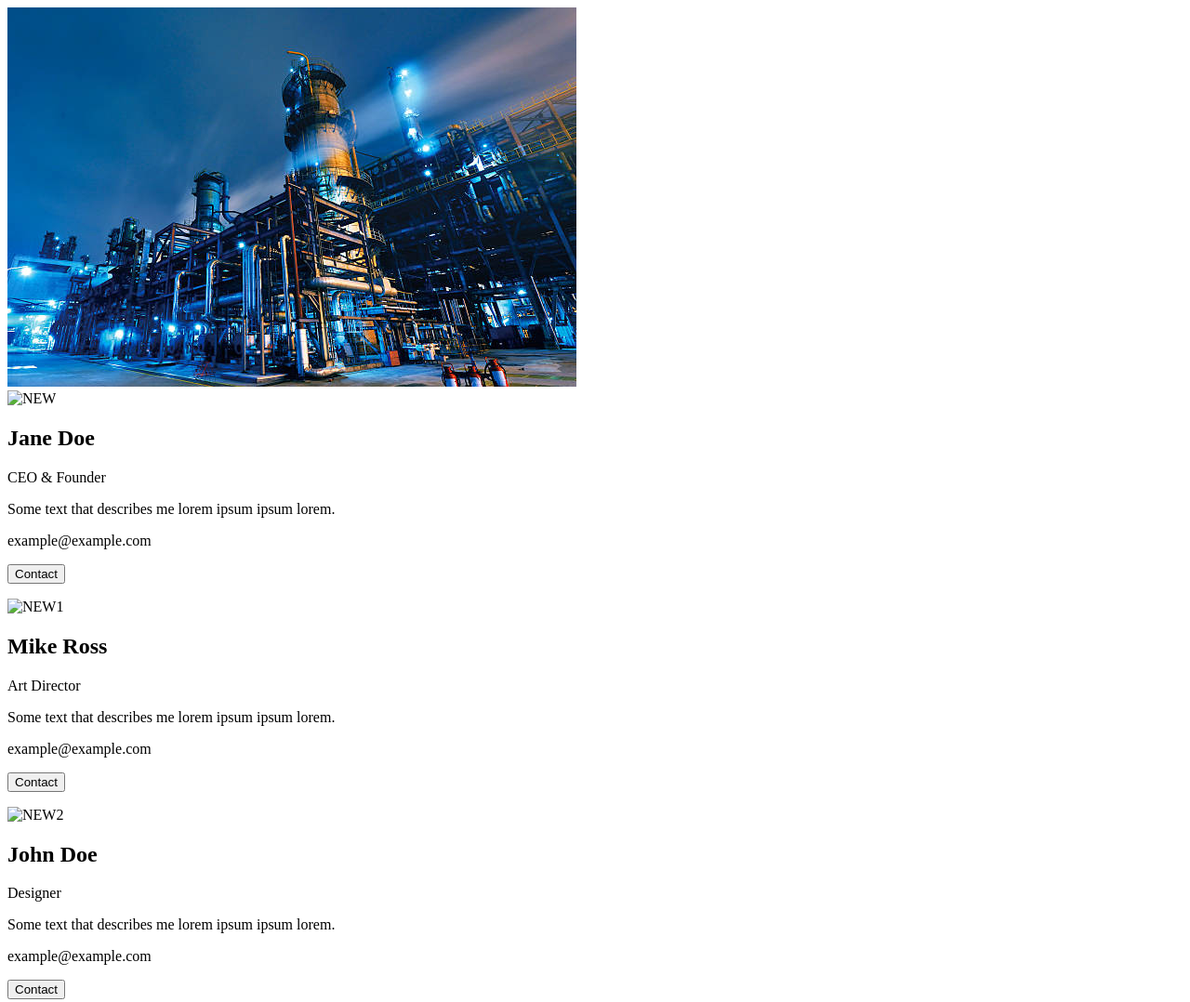
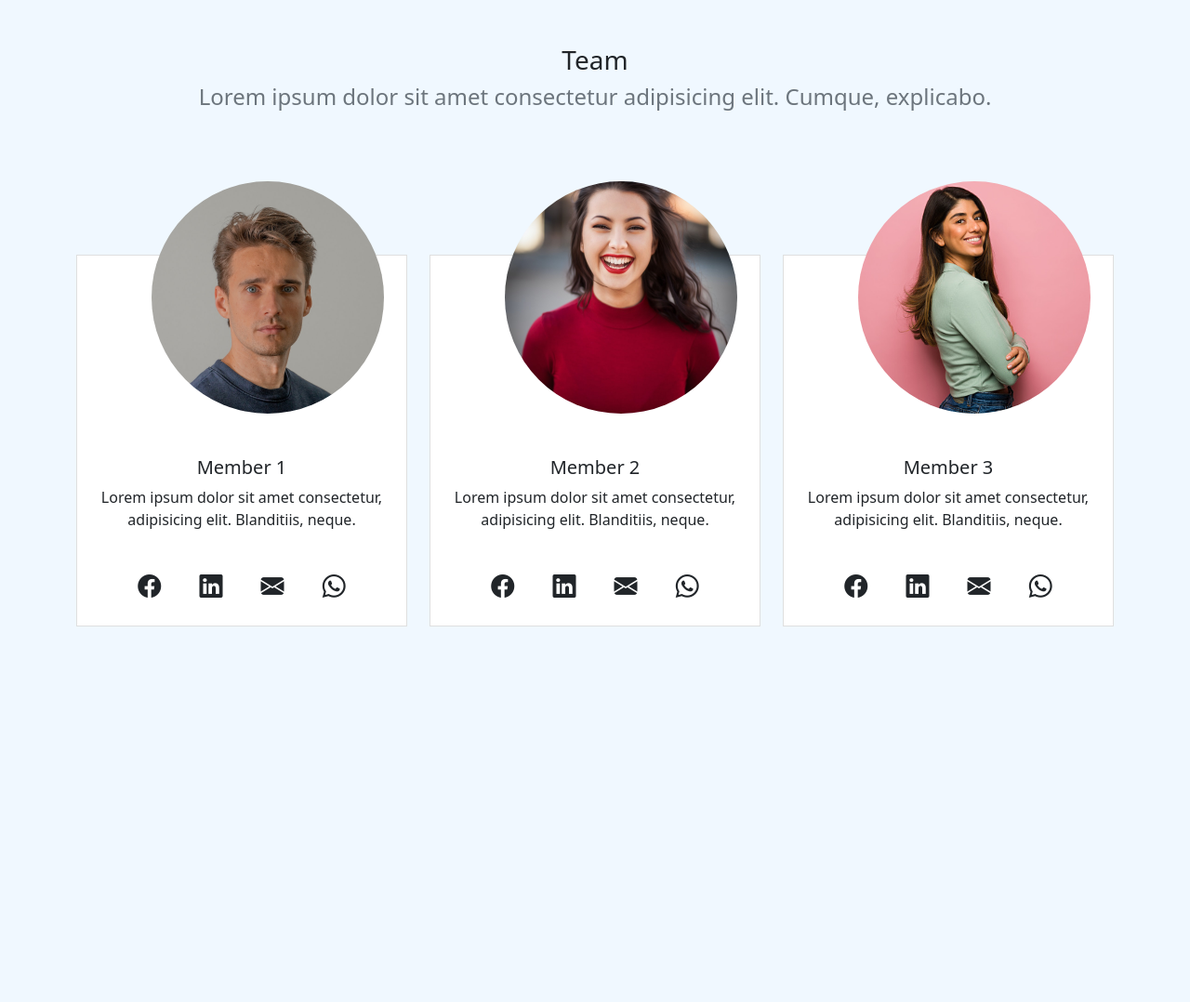
Before and after one commit to Shukla4343/Project1, a plain HTML site: page Team.html in a window 1280 px wide. Shown: the whole page at 93% size. After the commit the page ends 800 px from the top, so only its background shows below. Drawn offline with nearby package versions, Linux system fonts and the light colour scheme.

Commit message:
initial commit

```diff
--- a/Team.html
+++ b/Team.html
@@ -1,52 +1,73 @@
-<!DOCTYPE html>
+<!doctype html>
 <html lang="en">
   <head>
-    <meta charset="UTF-8">
-    <meta name="viewport" content="width=device-width, initial-scale=1.0">
-    <title>Document</title>
-    <img src="images.jpg" alt="No image">
+    <!-- Required meta tags -->
+    <meta charset="utf-8">
+    <meta name="viewport" content="width=device-width, initial-scale=1">
+
+    <!-- Bootstrap CSS -->
+    <link href="https://cdn.jsdelivr.net/npm/bootstrap@5.0.2/dist/css/bootstrap.min.css" rel="stylesheet" integrity="sha384-EVSTQN3/azprG1Anm3QDgpJLIm9Nao0Yz1ztcQTwFspd3yD65VohhpuuCOmLASjC" crossorigin="anonymous">
+    <link href="./style.css" rel="stylesheet">
+    <link rel="stylesheet" href="https://cdn.jsdelivr.net/npm/bootstrap-icons@1.10.3/font/bootstrap-icons.css">
+    <title>Team Section</title>
   </head>
   <body>
-    <div class="row">
-        <div class="column">
+    <div class="container text-center py-5">
+        <h3 >Team</h3>
+        <h4 class="text-muted">Lorem ipsum dolor sit amet consectetur adipisicing elit. Cumque, explicabo.</h4>
+        <div class="row row-cols-1 row-cols-md-3 g-4 py-5">
+            <div class="col">
               <div class="card">
-            <img src="img1.jpg" alt="NEW" style="width:100%">
-            <div class="container">
-              <h2>Jane Doe</h2>
-              <p class="title">CEO &amp; Founder</p>
-              <p>Some text that describes me lorem ipsum ipsum lorem.</p>
-              <p>example@example.com</p>
-              <p><button class="button">Contact</button></p>
+                <img src="./img/user1.jfif" class="card-img-top" alt="...">
+                <div class="card-body">
+                  <h5 class="card-title">Member 1</h5>
+                  <p class="card-text">Lorem ipsum dolor sit amet consectetur, adipisicing elit. Blanditiis, neque.</p>
+                </div>
+                <div class="d-flex justify-content-evenly p-4">
+                    <i class="bi bi-facebook"></i>
+                    <i class="bi bi-linkedin"></i>
+                    <i class="bi bi-envelope-fill"></i>
+                    <i class="bi bi-whatsapp"></i>
+                </div>
+              </div>
+            </div>
+            <div class="col">
+              <div class="card">
+                <img src="./img/user3.jfif" class="card-img-top" alt="...">
+                <div class="card-body">
+                  <h5 class="card-title">Member 2</h5>
+                  <p class="card-text">Lorem ipsum dolor sit amet consectetur, adipisicing elit. Blanditiis, neque.</p>
+                </div>
+                <div class="d-flex justify-content-evenly p-4">
+                    <i class="bi bi-facebook"></i>
+                    <i class="bi bi-linkedin"></i>
+                    <i class="bi bi-envelope-fill"></i>
+                    <i class="bi bi-whatsapp"></i>
+                </div>
+              </div>
+            </div>
+            <div class="col">
+              <div class="card">
+                <img src="./img/user3.jpg" class="card-img-top" alt="...">
+                <div class="card-body">
+                  <h5 class="card-title">Member 3</h5>
+                  <p class="card-text">Lorem ipsum dolor sit amet consectetur, adipisicing elit. Blanditiis, neque.</p>
+                </div>
+                <div class="d-flex justify-content-evenly p-4">
+                    <i class="bi bi-facebook"></i>
+                    <i class="bi bi-linkedin"></i>
+                    <i class="bi bi-envelope-fill"></i>
+                    <i class="bi bi-whatsapp"></i>
                 </div>
               </div>
             </div>
 
-        <div class="column">
-          <div class="card">
-            <img src="img2.jpg" alt="NEW1" style="width:100%">
-            <div class="container">
-              <h2>Mike Ross</h2>
-              <p class="title">Art Director</p>
-              <p>Some text that describes me lorem ipsum ipsum lorem.</p>
-              <p>example@example.com</p>
-              <p><button class="button">Contact</button></p>
-            </div>
           </div>
     </div>
 
-        <div class="column">
-          <div class="card">
-            <img src="img3.jpg" alt="NEW2" style="width:100%">
-            <div class="container">
-              <h2>John Doe</h2>
-              <p class="title">Designer</p>
-              <p>Some text that describes me lorem ipsum ipsum lorem.</p>
-              <p>example@example.com</p>
-              <p><button class="button">Contact</button></p>
-            </div>
-          </div>
-        </div>
-      </div>
+
+    <!-- Option 1: Bootstrap Bundle with Popper -->
+    <script src="https://cdn.jsdelivr.net/npm/bootstrap@5.0.2/dist/js/bootstrap.bundle.min.js" integrity="sha384-MrcW6ZMFYlzcLA8Nl+NtUVF0sA7MsXsP1UyJoMp4YLEuNSfAP+JcXn/tWtIaxVXM" crossorigin="anonymous"></script>
 
   </body>
 </html>
--- /dev/null
+++ b/style.css
@@ -0,0 +1,40 @@
+*{
+    padding: 0;
+    margin: 0;
+    box-sizing: border-box;
+}
+body{
+    background-color: aliceblue;
+}
+
+.card-img-top{
+    border-radius: 50%;
+    height: 250px !important;
+    width: 250px !important;
+    position: relative;
+    left: 80px;
+    top: -80px;
+    object-fit: cover;
+}
+.card{
+    border-radius: 0;
+    cursor: pointer;
+    margin-top: 100px !important;
+}
+.card:hover{
+    box-shadow: rgba(0, 0, 0, 0.16) 0px 3px 6px, rgba(0, 0, 0, 0.23) 0px 3px 6px;
+
+}
+.card-body{
+    margin-top: -50px;
+}
+.bi{
+    font-size: 25px;
+}
+@media only screen and (max-width: 600px) {
+    .card-img-top{
+
+        left: 48px !important;
+
+    }
+  }
```
Also changed, not shown: img/user1.jfif (added), img/user3.jfif (added), img/user3.jpg (added). Lines whose indentation alone changed are shown as unchanged.
